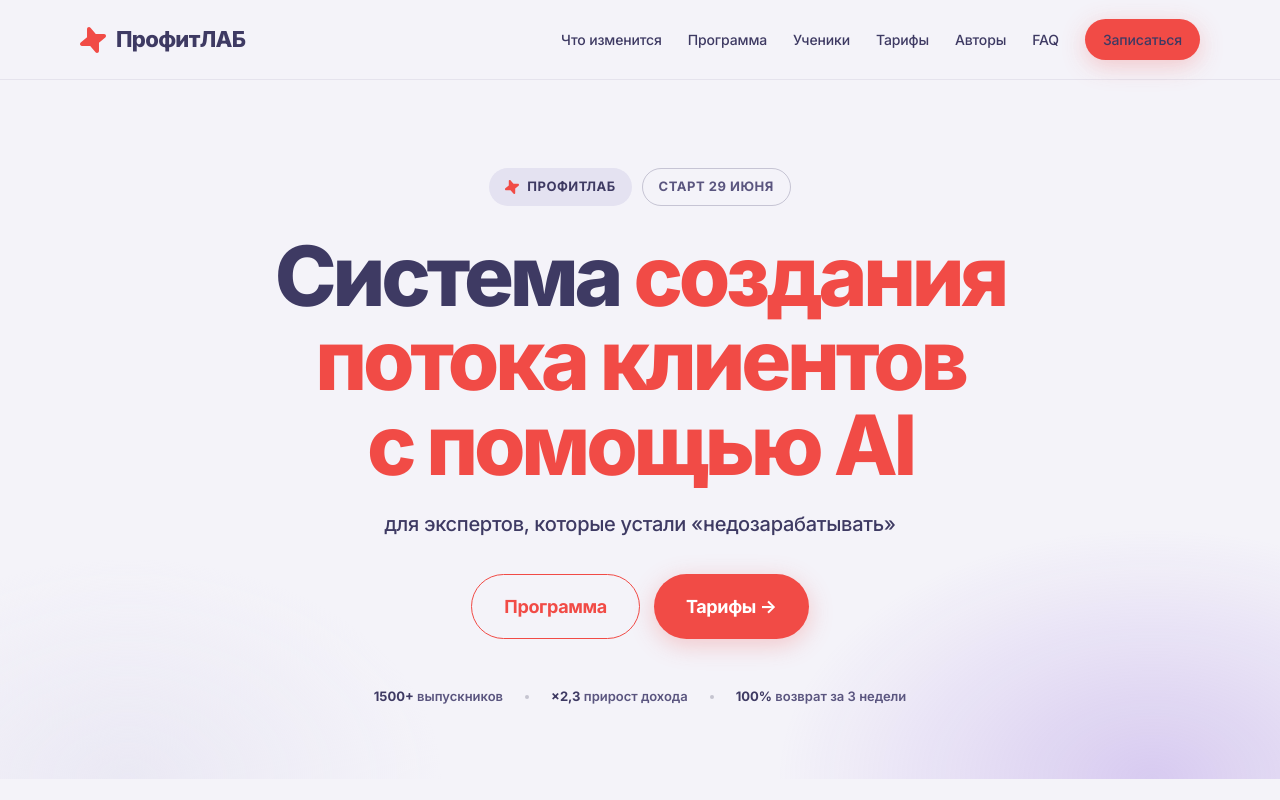
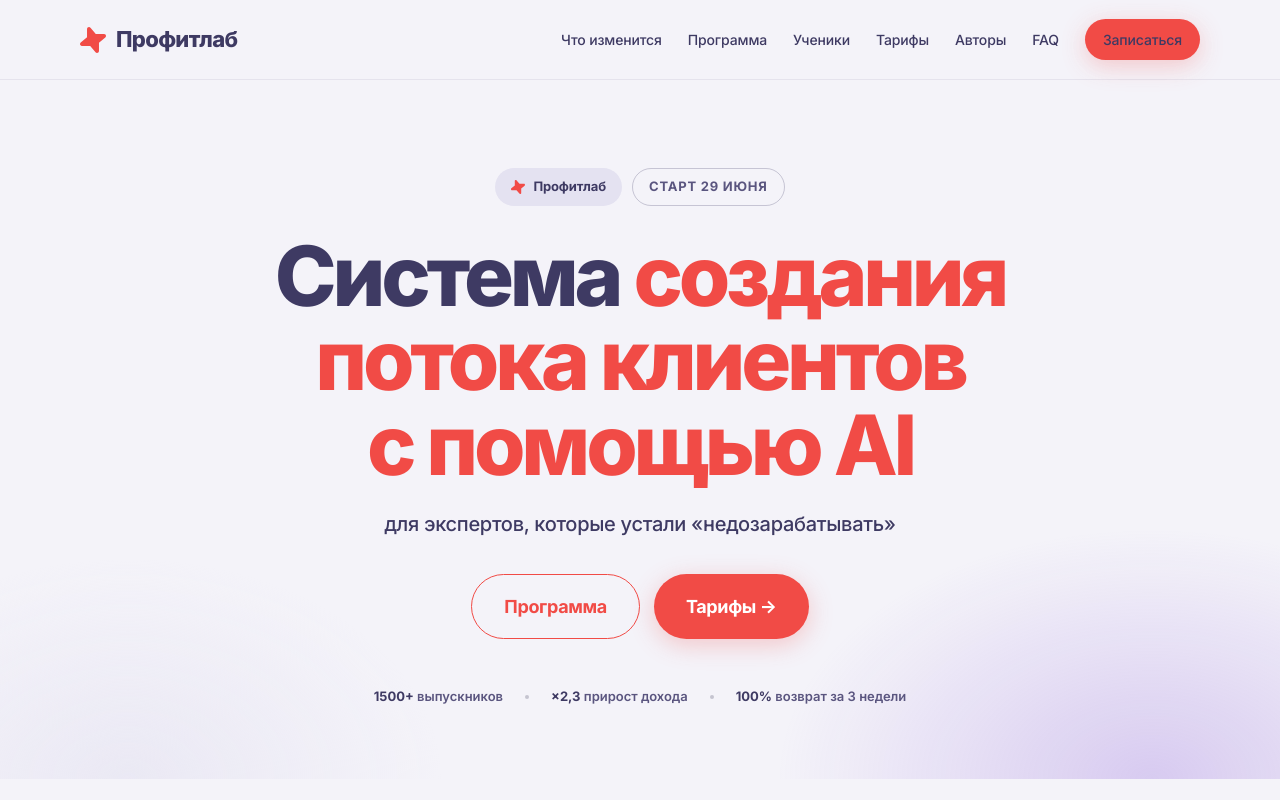
Before and after one commit to kratasuk/profitlab-landing, a plain HTML site: page index.html in a window 1280 px wide. Shown: the top 800 px of the page. Drawn offline with Linux system fonts and the light colour scheme.

Commit message:
fix: wordmark 'ПрофитЛАБ' -> 'Профитлаб' everywhere; pill normal case

```diff
--- a/index.html
+++ b/index.html
@@ -210,7 +210,7 @@
     padding: 8px 16px;
     border-radius: var(--radius-pill);
     font-size: 13px; font-weight: 700;
-    letter-spacing: 0.04em; text-transform: uppercase;
+    letter-spacing: -0.01em;
     color: var(--indigo-700);
   }
   .hero-pill.brand { background: var(--indigo-200); }
@@ -219,6 +219,8 @@
     background: transparent;
     border: 1px solid rgba(62, 58, 99, 0.25);
     color: var(--indigo-500);
+    text-transform: uppercase;
+    letter-spacing: 0.06em;
   }
   .hero h1 {
     position: relative; z-index: 1;
@@ -973,7 +975,7 @@
       <svg class="spark" viewBox="0 0 22 22" aria-hidden="true">
         <path d="M21.408 8.86c1.179-.989.479-2.911-1.06-2.911H13.355L8.86.592C7.871-.587 5.949.113 5.949 1.652v6.993L.592 13.14c-1.179.989-.479 2.911 1.06 2.911h6.993l4.495 5.357c.989 1.179 2.911.479 2.911-1.06v-6.993l5.357-4.495z" fill="currentColor"/>
       </svg>
-      <span>ПрофитЛАБ</span>
+      <span>Профитлаб</span>
     </a>
     <nav class="nav-links" aria-label="Главное меню">
       <a href="#changes">Что изменится</a>
@@ -1016,7 +1018,7 @@
       <svg class="spark" viewBox="0 0 22 22" aria-hidden="true">
         <path d="M21.408 8.86c1.179-.989.479-2.911-1.06-2.911H13.355L8.86.592C7.871-.587 5.949.113 5.949 1.652v6.993L.592 13.14c-1.179.989-.479 2.911 1.06 2.911h6.993l4.495 5.357c.989 1.179 2.911.479 2.911-1.06v-6.993l5.357-4.495z" fill="currentColor"/>
       </svg>
-      ПРОФИТЛАБ
+      Профитлаб
     </span>
     <span class="hero-pill date">Старт 29 июня</span>
   </div>
@@ -1884,7 +1886,7 @@
           <svg class="spark" viewBox="0 0 22 22" aria-hidden="true">
             <path d="M21.408 8.86c1.179-.989.479-2.911-1.06-2.911H13.355L8.86.592C7.871-.587 5.949.113 5.949 1.652v6.993L.592 13.14c-1.179.989-.479 2.911 1.06 2.911h6.993l4.495 5.357c.989 1.179 2.911.479 2.911-1.06v-6.993l5.357-4.495z" fill="currentColor"/>
           </svg>
-          <span>ПрофитЛАБ</span>
+          <span>Профитлаб</span>
         </a>
         <p class="desc">Программа сборки AI-воронки для&nbsp;экспертов. 12 недель. Без расходов на&nbsp;рекламу. Возврат за&nbsp;3 недели.</p>
       </div>
```
